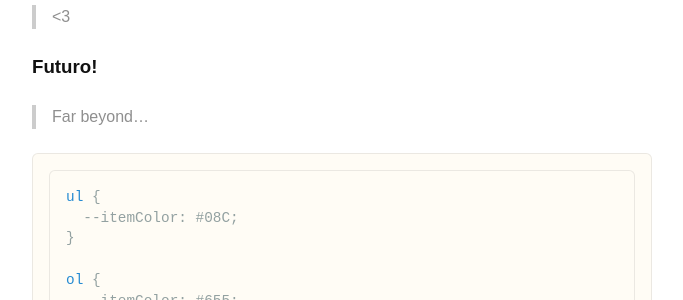
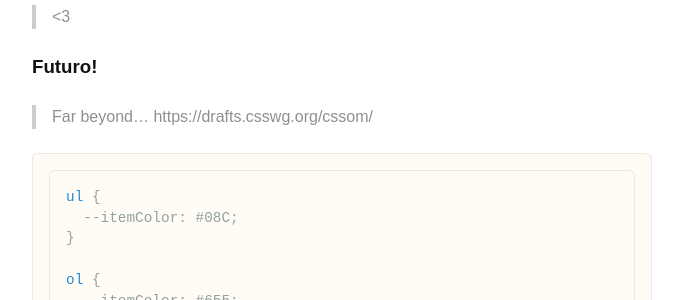
Before and after one commit to AgtLucas/_agtlucas.com, a Jekyll site: the page built from _posts/2016-05-19-css-is-dead-long-live-css.markdown, in a window 1280 px wide. Shown: the part 1309-1609 px from the top of the page, without its empty margins (298-981 px from the left). Built offline with Jekyll 4.4.1, drawn with Linux system fonts in a browser that asks for light colours; some web fonts are replaced; some of the changed lines change nothing that is shown.

Commit message:
Update new post

````diff
--- a/_posts/2016-05-19-css-is-dead-long-live-css.markdown
+++ b/_posts/2016-05-19-css-is-dead-long-live-css.markdown
@@ -39,6 +39,7 @@ Ok, na época que comecei a brincar com web o CSS já estava um pouco mais estab
 
 ### Futuro!
 > Far beyond...
+> https://drafts.csswg.org/cssom/
 
 ```css
 ul {
````
